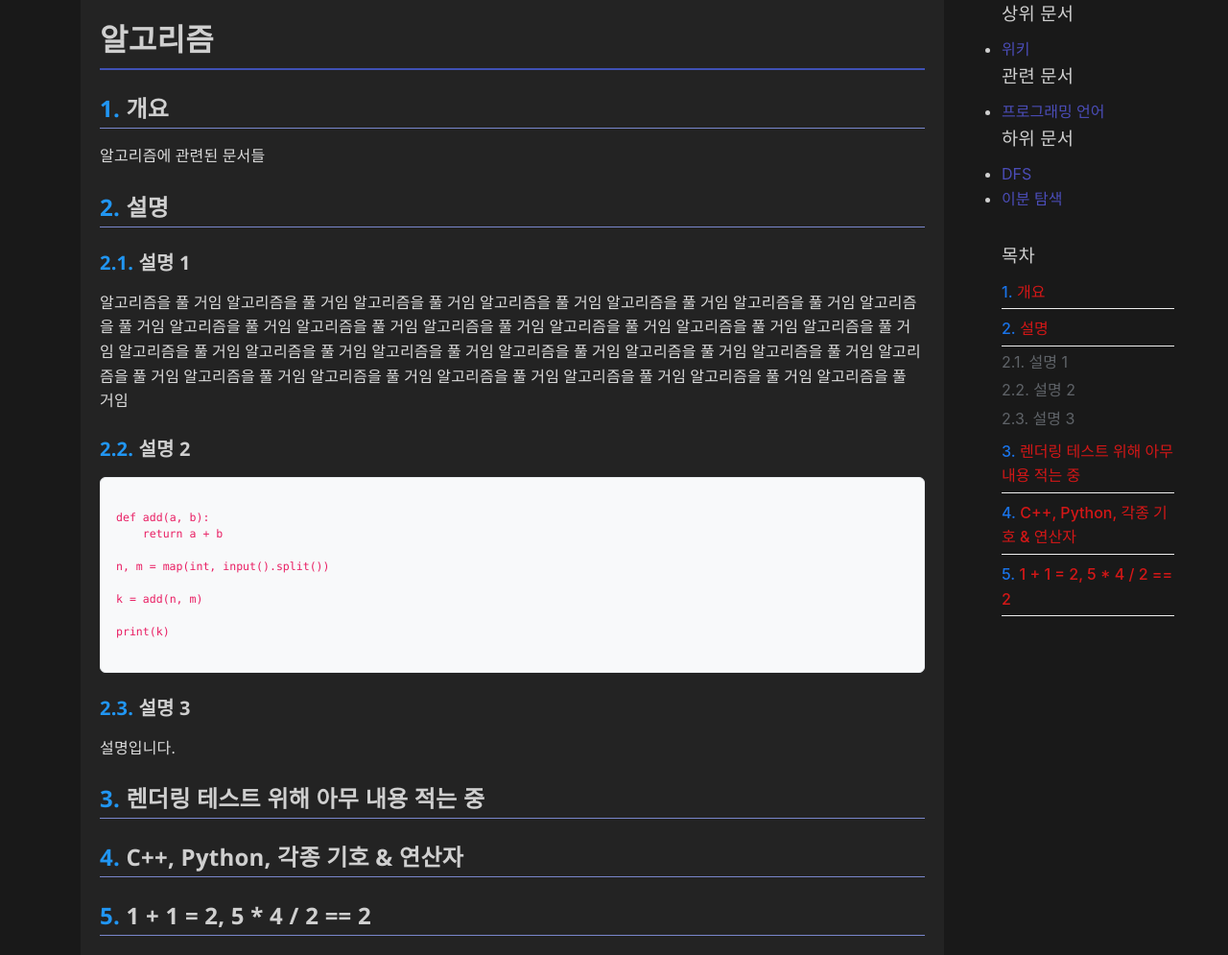
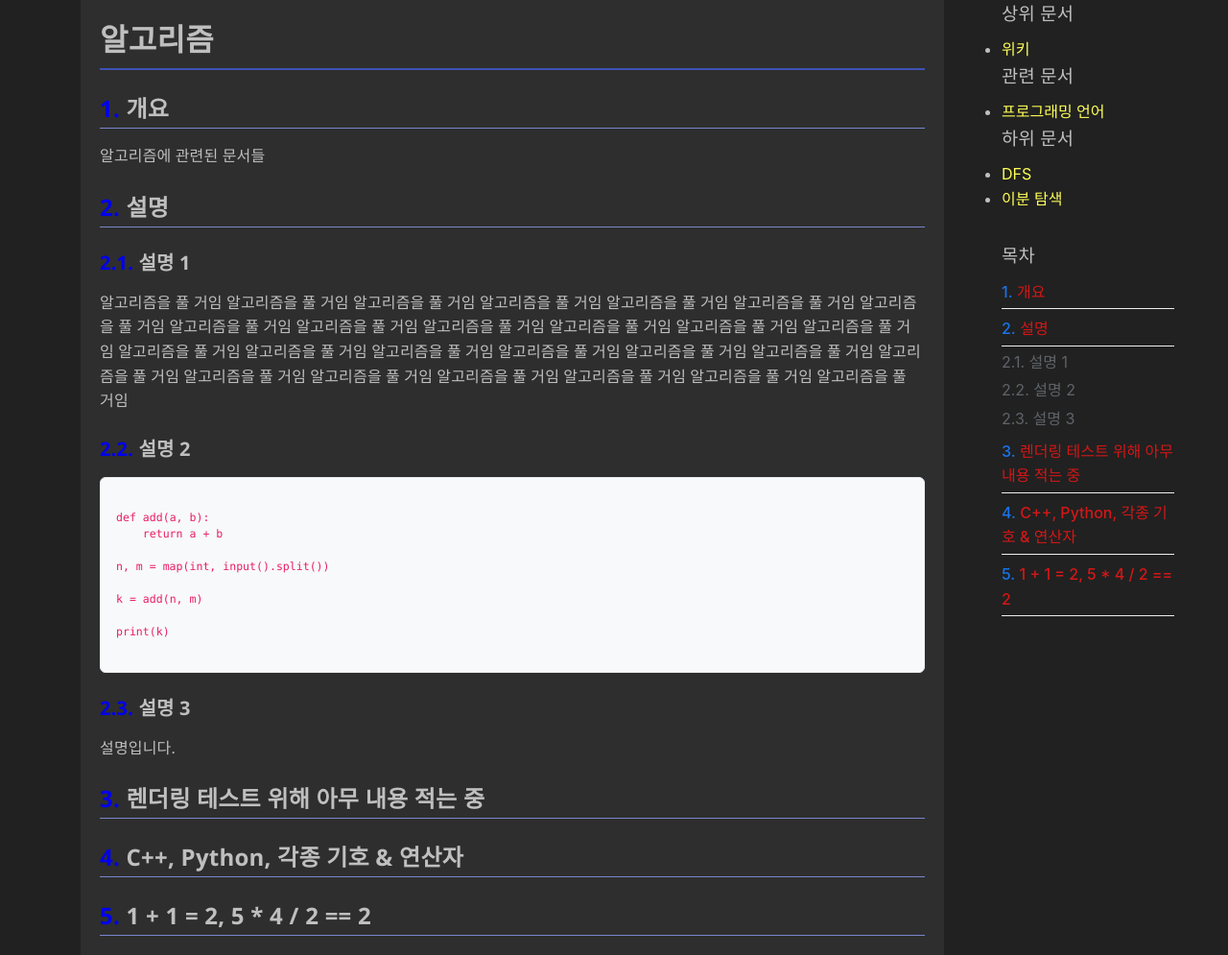
Before and after one commit to reudekx/reudekx.github.io, a Jekyll site: the page built from _docs/wiki/알고리즘.md, in a window 1280 px wide. Shown: the whole page at 96% size. Built offline with Jekyll 4.4.1, drawn with Linux system fonts in a browser that asks for light colours.

Commit message:
CSS 변수 정리 중

```diff
--- a/_includes/toc.html
+++ b/_includes/toc.html
@@ -12,7 +12,7 @@
 
         <li class="toc-item">
           <div class="toc-heading">
-            <a href="#section-{{ h2_count }}" class="toc-number">{{ h2_count }}.</a>
+            <a href="#section-{{ h2_count }}" class="toc-number link-internal">{{ h2_count }}.</a>
             <span class="toc-title">{{ title }}</span>
           </div>
 
@@ -28,7 +28,7 @@
 
                   <li class="toc-subitem">
                     <div class="toc-subheading">
-                      <a href="#section-{{ h2_count }}-{{ h3_count }}" class="toc-subnumber">{{ h2_count }}.{{ h3_count }}.</a>
+                      <a href="#section-{{ h2_count }}-{{ h3_count }}" class="toc-subnumber link-internal">{{ h2_count }}.{{ h3_count }}.</a>
                       <span class="toc-subtitle">{{ subtitle }}</span>
                     </div>
                   </li>
--- a/_includes/tree.html
+++ b/_includes/tree.html
@@ -10,7 +10,7 @@
     {%- for doc in site.docs -%}
       {%- assign doc_path = doc.path | remove: '.md' -%}
       {%- if doc_path == parent_path -%}
-        <li><a href="{{ doc.url }}">{{ doc.title }}</a></li>
+        <li><a href="{{ doc.url }}" class="link-internal">{{ doc.title }}</a></li>
       {%- endif -%}
     {%- endfor -%}
     </ul>
@@ -24,7 +24,7 @@
       {%- assign doc_path = doc.path | remove: '.md' -%}
       {%- assign doc_dir = doc_path | split: '/' | pop | join: '/' -%}
       {%- if doc_dir == parent_path and doc.path != page.path -%}
-        <li><a href="{{ doc.url }}">{{ doc.title }}</a></li>
+        <li><a href="{{ doc.url }}" class="link-internal">{{ doc.title }}</a></li>
       {%- endif -%}
     {%- endfor -%}
     </ul>
@@ -38,7 +38,7 @@
       {%- assign doc_path = doc.path | remove: '.md' -%}
       {%- assign doc_dir = doc_path | split: '/' | pop | join: '/' -%}
       {%- if doc_dir == current_path -%}
-        <li><a href="{{ doc.url }}">{{ doc.title }}</a></li>
+        <li><a href="{{ doc.url }}" class="link-internal">{{ doc.title }}</a></li>
       {%- endif -%}
     {%- endfor -%}
     </ul>
--- a/_sass/base.scss
+++ b/_sass/base.scss
@@ -5,27 +5,26 @@
 }
 
 body {
-  background-color: $bg-page;
-  color: $text-primary;
+  background-color: $color-bg-page;
+  color: $color-text;
   font-family: -apple-system, BlinkMacSystemFont, 'Segoe UI', Roboto, sans-serif;
   line-height: 1.6;
 }
 
 h1, h2, h3, h4, h5, h6 {
-  color: $text-primary;
+  color: $color-text;
   margin-bottom: 0.5em;
   font-weight: 400;
   letter-spacing: 0.01em;
 }
 
 p {
-  color: $text-secondary;
+  color: $color-text;
   margin-bottom: 1em;
   letter-spacing: 0.01em;
 }
 
 a {
-  color: $link-color;
   text-decoration: none;
   transition: opacity 0.2s ease;
 
@@ -34,3 +33,11 @@ a {
     opacity: 0.85;
   }
 }
+
+.link-internal {
+  color: $color-link-internal;
+}
+
+.link-external {
+  color: $color-link-external;
+}
--- /dev/null
+++ b/_sass/colors.scss
@@ -0,0 +1,8 @@
+$color-bg-page: #212121;
+$color-bg-document: #2e2e2e;
+
+$color-text: #bfbfbf;
+$color-text-underline: #bfbfbf;
+
+$color-link-internal: #ffff57;
+$color-link-external: #37ff4b;
--- a/_sass/markdown.scss
+++ b/_sass/markdown.scss
@@ -1,11 +1,10 @@
 .markdown {
   font-family: 'Segoe UI', Roboto, -apple-system, BlinkMacSystemFont, sans-serif;
   line-height: 1.6;
-  color: $text-primary;
   max-width: 900px;
   margin: 0 auto;
   padding: 20px;
-  background: $bg-document;
+  background: $color-bg-document;
 
   // Headers
   h1,
@@ -38,30 +37,27 @@
 
   h4 {
     font-size: 1em;
-    color: #3949ab;
   }
 
   h5 {
     font-size: .875em;
-    color: #3f51b5;
   }
 
   h6 {
     font-size: .85em;
-    color: #5c6bc0;
   }
 
   // Links
-  a {
-    color: #2196f3;
-    text-decoration: none;
-    transition: color 0.2s ease;
+  // a {
+  //   color: #2196f3;
+  //   text-decoration: none;
+  //   transition: color 0.2s ease;
 
-    &:hover {
-      color: #1976d2;
-      text-decoration: underline;
-    }
-  }
+  //   &:hover {
+  //     color: #1976d2;
+  //     text-decoration: underline;
+  //   }
+  // }
 
   // Lists
   ul,
@@ -184,7 +180,6 @@
   // Paragraphs
   p {
     margin: 0 0 16px;
-    color: $text-secondary;
   }
 
   // First and last child margins
--- a/_sass/variables.scss
+++ /dev/null
@@ -1,8 +0,0 @@
-$bg-page: #191919;
-$bg-document: #232323;
-
-$text-primary: #cfcfcf;
-$text-secondary: #DDDDDD;
-$text-tertiary: rgba(36, 37, 40, 0.6);
-$border-color: #e1e1e1;
-$link-color: #4b4db8;
--- a/assets/css/main.scss
+++ b/assets/css/main.scss
@@ -1,6 +1,6 @@
 ---
 ---
-@import "variables";
+@import "colors";
 @import "base";
 @import "header";
 @import "footer";
```
